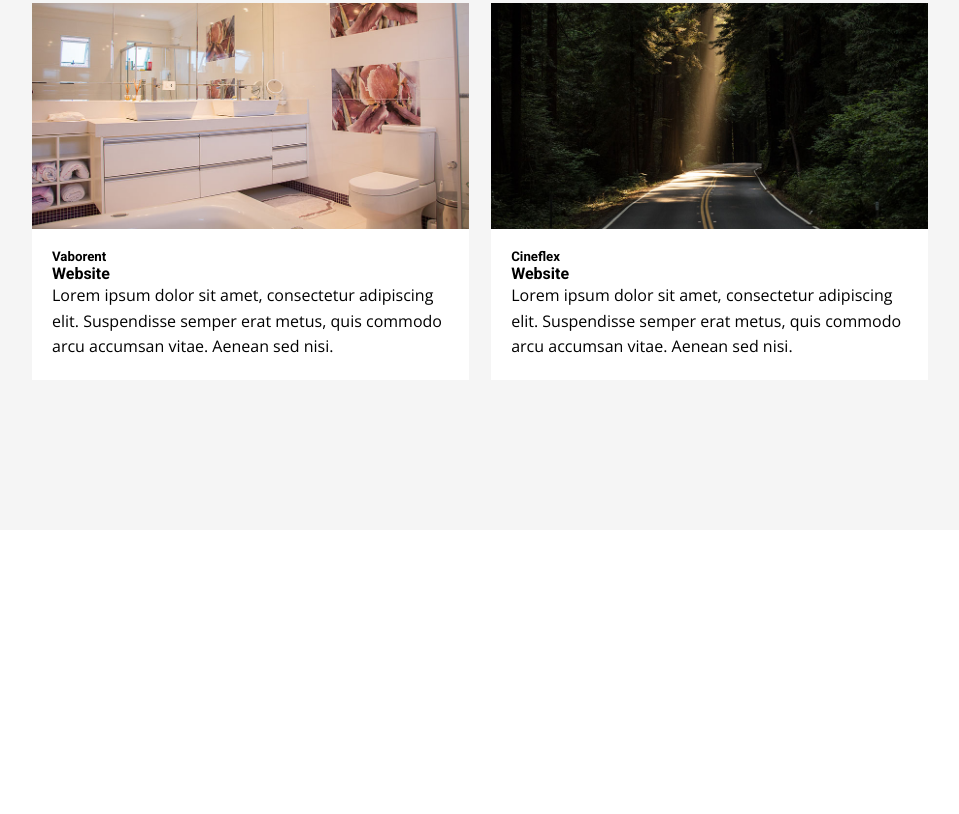
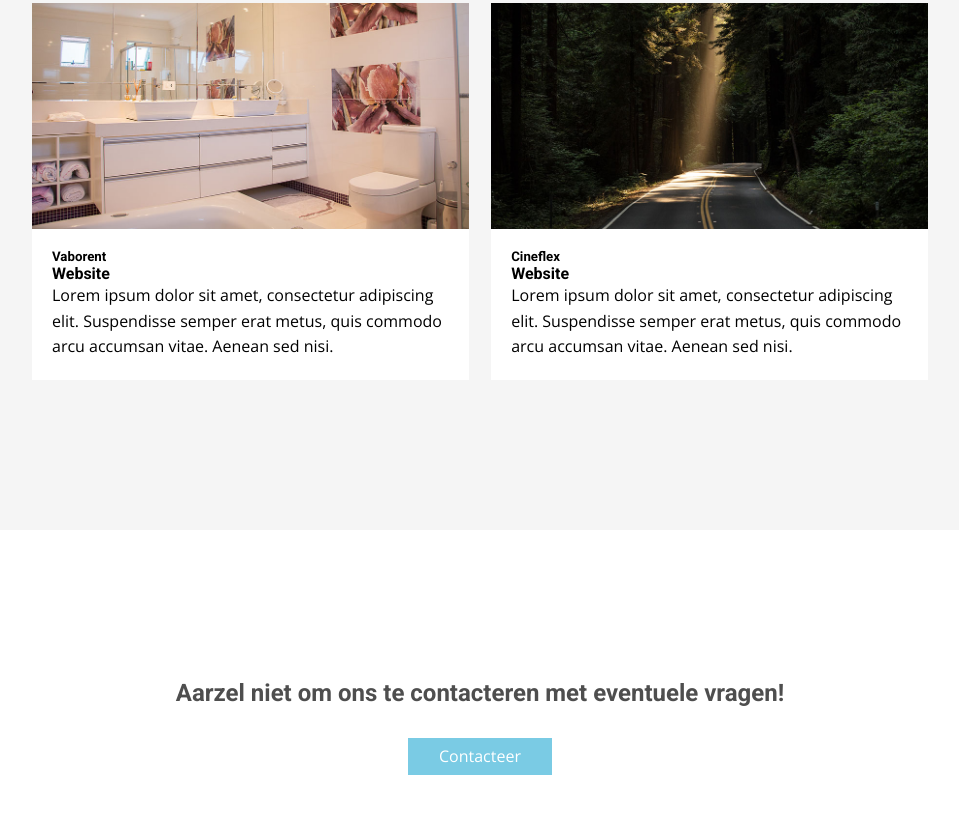
Before and after one commit to cedrvanh/1617.webd2, a plain HTML site: page index.html in a window 1280 px wide. Shown: the part 1701-2515 px from the top of the page, without its empty margins (160-1119 px from the left). Before the commit the page ends 2231 px from the top, so only its background shows below. Drawn offline with nearby package versions, Linux system fonts and the light colour scheme.

Commit message:
Work in Progess - Webd2 Agency

```diff
--- a/css/style.css
+++ b/css/style.css
@@ -42,7 +42,7 @@ a {
     display: block;
     width: 100px;
     margin: 30px auto 0 auto;
-    padding: 7.5px 15px;
+    padding: 7.5px 20px;
     border: 2px solid #7acbe4;
     background: #7acbe4;
     color: white;
@@ -166,3 +166,9 @@ header video {
     background: #FFF;
     margin-bottom: 50px;
 }
+
+.contact_home {
+    text-align: center;
+    padding: 150px 0;
+    color: #4e4e4e;
+}
--- a/index.html
+++ b/index.html
@@ -87,6 +87,30 @@
             </div>
         </div>
     </div>
-    <div class="contact_home"
+    <div class="contact_home">
+        <h2>Aarzel niet om ons te contacteren met eventuele vragen!</h2>
+        <a href="#" class="btn">Contacteer</a>
+    </div>
+    <!--<footer class="footer">
+        <div class="container">
+            <ul class="footer_columns">
+                <li>Lounge.</li>
+                <li>Sitemap
+                    <ul class="footer_columns">
+                        <li><a href="#">Home</li>
+                        <li><a href="#">Portfolio</li>
+                        <li><a href="#">Team</li>
+                        <li><a href="#">Contact</li>
+                    </ul>
+                </li>
+                <li>Get in touch
+                    <ul class="footer_columns">
+                        <li>Kortrijk</li>
+                        <li>+32 478 124 22</li>
+                    </ul>
+                </li>
+            </ul>
+        </div>
+    </footer>-->
 </body>
 </html>
```
